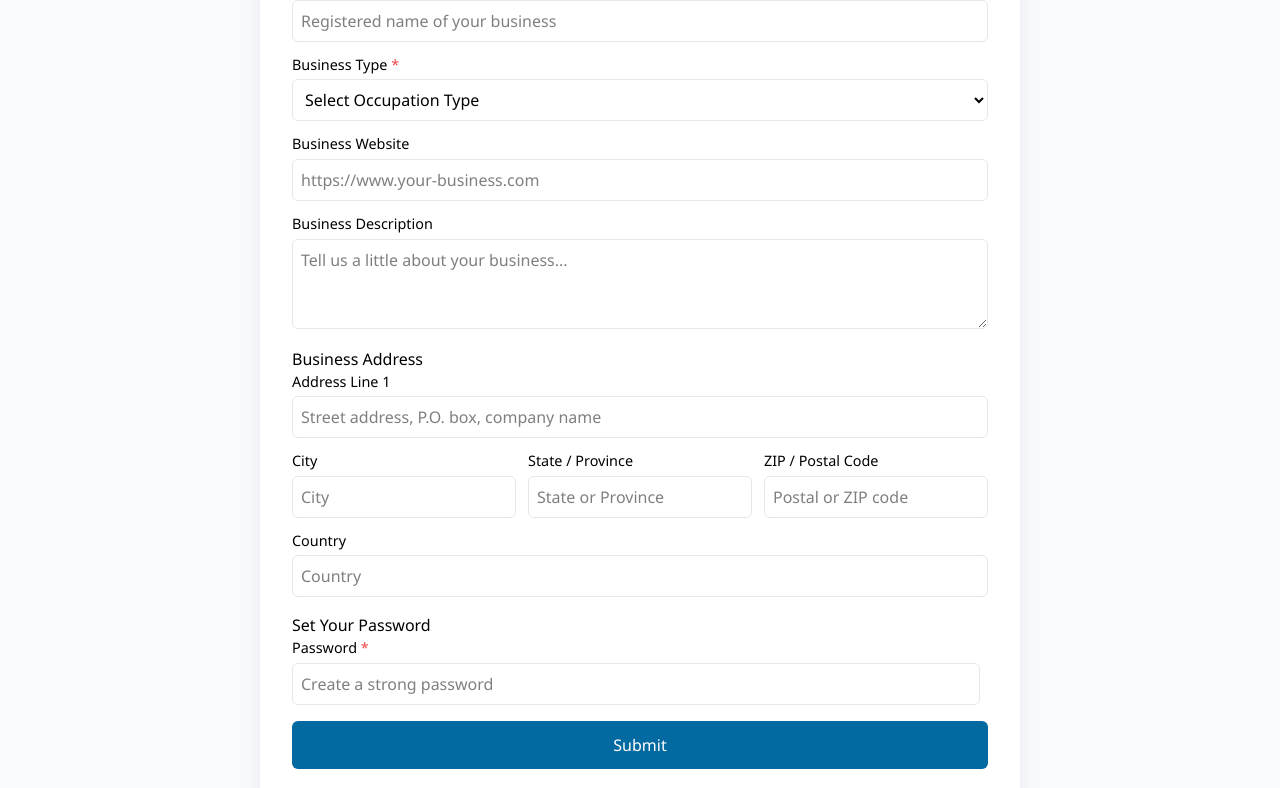
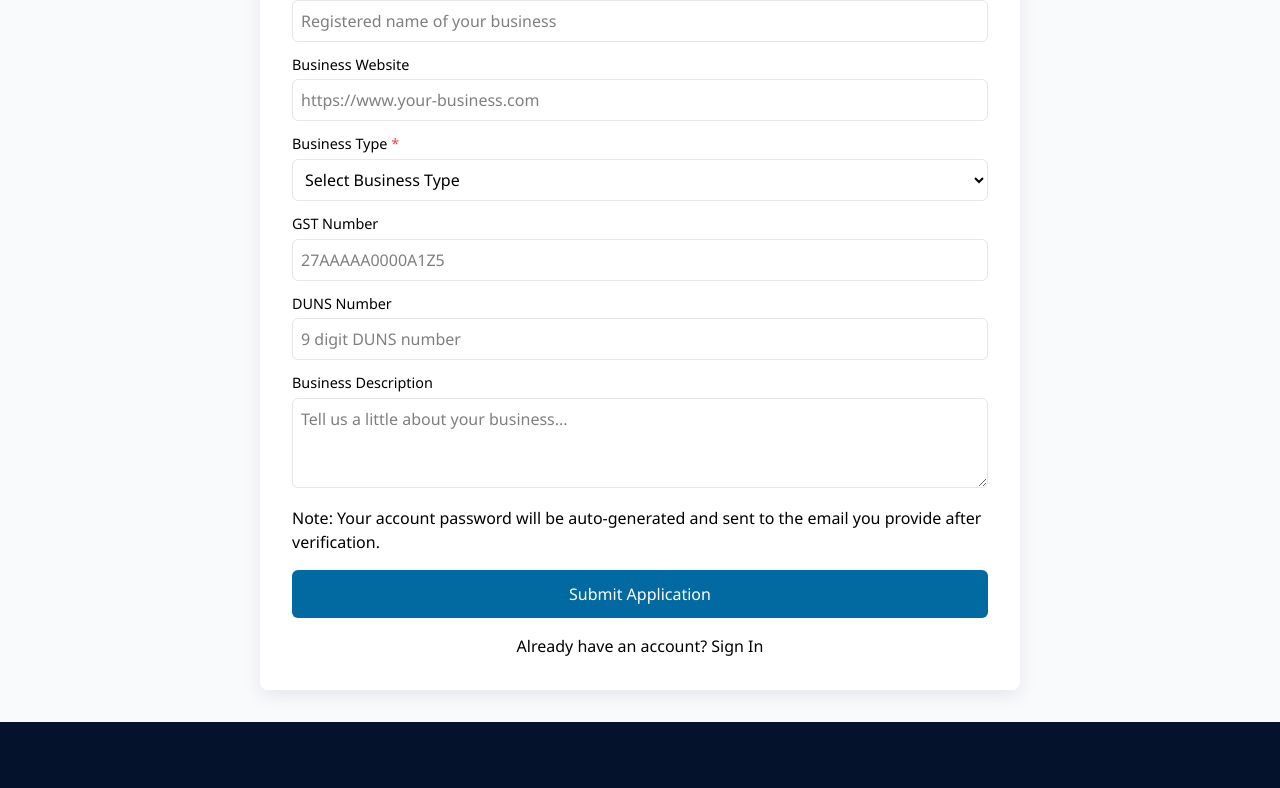
Before and after one commit to Mankuuu1405/BRD-website-main, a React (Vite) app: page /signup in a window 1280 px wide. Shown: the part 397-1185 px from the top of the page. Built offline with nearby package versions, Linux system fonts and the light colour scheme.

Commit message:
updated signup page

```diff
--- a/src/pages/DashboardLinks.jsx
+++ b/src/pages/DashboardLinks.jsx
@@ -3,8 +3,8 @@ import React from "react";
 const DashboardLinks = () => {
   return (
     <div className="flex h-screen mt-18">
-      {/* Sidebar */}
-      <div className="w-64 bg-[#034271] text-white p-6 space-y-4">
+      {/* Sidebar (sticky while scrolling) */}
+      <div className="w-64 bg-[#034271] text-white p-6 space-y-4 sticky top-0 self-start h-screen overflow-y-auto">
         <h2 className="text-xl font-bold mb-4">All Dashboards</h2>
 
         <nav className="space-y-3">
--- a/src/pages/Login.jsx
+++ b/src/pages/Login.jsx
@@ -76,6 +76,10 @@ const Login = () => {
           <i className="fas fa-sign-in-alt"></i>
           <h1>Welcome Back</h1>
           <p>Sign in to your account</p>
+          <p className="muted small">
+            Note: New tenant passwords are auto-generated and emailed after
+            sign-up verification.
+          </p>
         </div>
 
         <form onSubmit={handleSubmit}>
--- a/src/pages/SignUp.jsx
+++ b/src/pages/SignUp.jsx
@@ -12,7 +12,11 @@ const SignUp = () => {
     mobile_no: "",
     // Business Details
     business_name: "",
-    Business_type: "",
+    business_type: "",
+    business_pan: "",
+    owner_pan: "",
+    gst_number: "",
+    duns_number: "",
     business_website: "",
     business_description: "",
     // Business Address
@@ -28,17 +32,81 @@ const SignUp = () => {
   // State for loading and error handling
   const [loading, setLoading] = useState(false);
   const [error, setError] = useState("");
-  const [showPassword, setShowPassword] = useState(false);
+  // Onboarding step: 'apply' -> initial form, 'verify' -> enter code, 'success' -> completed
+  const [step, setStep] = useState("apply");
+  const [emailVerificationCode, setEmailVerificationCode] = useState("");
+  const [mobileVerificationCode, setMobileVerificationCode] = useState("");
+  const [verificationSentToEmail, setVerificationSentToEmail] = useState("");
+  const [verificationSentToMobile, setVerificationSentToMobile] = useState("");
 
   // Generic handler for input changes
   const handleChange = (e) => {
     const { name, value } = e.target;
+    let newValue = value;
+    // Normalize certain identifier fields
+    if (
+      name === "business_pan" ||
+      name === "owner_pan" ||
+      name === "gst_number"
+    ) {
+      newValue = value.toUpperCase();
+    }
+    if (name === "duns_number") {
+      // Allow only digits for DUNS
+      newValue = value.replace(/\D/g, "");
+    }
+
     setFormData((prevState) => ({
       ...prevState,
-      [name]: value,
+      [name]: newValue,
     }));
     // Clear error when user types
     if (error) setError("");
+  };
+
+  // Validate PAN, GST, and DUNS formats. Returns array of error messages (empty if valid)
+  const validateIdentifiers = (data) => {
+    const errors = [];
+    const panRegex = /^[A-Z]{5}[0-9]{4}[A-Z]$/i; // Indian PAN
+    const gstRegex = /^[0-9]{2}[A-Z]{5}[0-9]{4}[A-Z][1-9A-Z]Z[0-9A-Z]$/i; // GSTIN
+    const dunsRegex = /^\d{9}$/; // 9 digits
+
+    const bt = data.business_type;
+    if (bt === "Private Limited" || bt === "LLP") {
+      if (!data.business_pan || data.business_pan.trim() === "") {
+        errors.push("Business PAN is required for the selected business type.");
+      } else if (!panRegex.test(data.business_pan.toUpperCase())) {
+        errors.push(
+          "Business PAN format is invalid (expected: 5 letters, 4 digits, 1 letter)."
+        );
+      }
+    }
+
+    if (bt === "Proprietorship") {
+      if (!data.owner_pan || data.owner_pan.trim() === "") {
+        errors.push("Owner PAN is required for Proprietorship.");
+      } else if (!panRegex.test(data.owner_pan.toUpperCase())) {
+        errors.push(
+          "Owner PAN format is invalid (expected: 5 letters, 4 digits, 1 letter)."
+        );
+      }
+    }
+
+    if (data.gst_number && data.gst_number.trim() !== "") {
+      if (!gstRegex.test(data.gst_number.toUpperCase())) {
+        errors.push(
+          "GST Number format is invalid (expected 15 characters, e.g., 27AAAAA0000A1Z5)."
+        );
+      }
+    }
+
+    if (data.duns_number && data.duns_number.trim() !== "") {
+      if (!dunsRegex.test(data.duns_number)) {
+        errors.push("DUNS Number must be 9 digits.");
+      }
+    }
+
+    return errors;
   };
 
   // Handler for form submission
@@ -46,21 +114,37 @@ const SignUp = () => {
     e.preventDefault(); // Prevent the default form reload
     setLoading(true);
     setError("");
+    try {
+      if (step === "apply") {
+        // --- Simulate sending verification code ---
+        console.log("Submitting application:", formData);
+        // Simulate server validation
+        await new Promise((resolve) => setTimeout(resolve, 1200));
 
-    try {
-      // --- Replace this with your actual API call ---
-      console.log("Submitting Form Data:", formData);
+        if (!formData.business_name || !formData.email) {
+          throw new Error(
+            "Please provide required fields: Business Name and Email."
+          );
+        }
 
-      // Simulate API call
-      await new Promise((resolve) => setTimeout(resolve, 1500));
-
-      // Simulate a potential error (e.g., email already exists)
+        // Simulate duplicate check
         if (formData.email === "existing@test.com") {
           throw new Error("An account with this email already exists.");
         }
 
-      // On success: navigate to dashboards (or optionally to login)
-      navigate("/dashboards");
+        // Validate PAN / GST / DUNS formats before proceeding
+        const idErrors = validateIdentifiers(formData);
+        if (idErrors.length > 0) {
+          throw new Error(idErrors.join(" "));
+        }
+
+        // Pretend we sent a verification code to both email and mobile (if provided)
+        setVerificationSentToEmail(formData.email || "");
+        setVerificationSentToMobile(formData.mobile_no || "");
+        setStep("verify");
+      } else {
+        // If already in verification step, don't handle here
+      }
     } catch (err) {
       setError(
         err.message || "An unexpected error occurred. Please try again."
@@ -70,8 +154,54 @@ const SignUp = () => {
     }
   };
 
-  const togglePasswordVisibility = () => {
-    setShowPassword(!showPassword);
+  const handleVerify = async (e) => {
+    e.preventDefault();
+    setLoading(true);
+    setError("");
+    try {
+      // Simulate verification API
+      await new Promise((resolve) => setTimeout(resolve, 1000));
+      // NOTE: Temporarily bypassing strict verification so user can proceed.
+      // In real flow, validate `emailVerificationCode` and `mobileVerificationCode` with backend here.
+      console.log(
+        "Email code:",
+        emailVerificationCode,
+        "Mobile code:",
+        mobileVerificationCode
+      );
+      setStep("success");
+      // Optionally navigate to profile completion or dashboard
+      setTimeout(() => navigate("/dashboards"), 1000);
+    } catch (err) {
+      // Suppress verification failure message for now; log for debugging.
+      console.error(err);
+      setError("");
+    } finally {
+      setLoading(false);
+    }
+  };
+
+  const handleResend = async (channel = "email") => {
+    setLoading(true);
+    setError("");
+    try {
+      // Simulate resend to specific channel
+      await new Promise((resolve) => setTimeout(resolve, 800));
+      if (channel === "mobile") {
+        setError(
+          `Verification code resent to ${verificationSentToMobile || "mobile"}.`
+        );
+      } else {
+        setError(
+          `Verification code resent to ${verificationSentToEmail || "email"}.`
+        );
+      }
+    } catch (err) {
+      console.error(err);
+      setError("Unable to resend code. Try again later.");
+    } finally {
+      setLoading(false);
+    }
   };
 
   return (
@@ -83,17 +213,17 @@ const SignUp = () => {
           <p>Register your organization to get started</p>
         </div>
 
-        <form onSubmit={handleSubmit}>
+        <form onSubmit={step === "apply" ? handleSubmit : handleVerify}>
           {error && <div className="error-message">{error}</div>}
 
+          {step === "apply" && (
+            <>
               <div className="form-section">
                 <h2 className="section-title">
                   <i className="fas fa-user"></i> Primary Contact Information
                 </h2>
                 <div className="form-group">
-              <label htmlFor="contact_person">
-                Contact Person Name <span className="required">*</span>
-              </label>
+                  <label htmlFor="contact_person">Contact Person Name</label>
                   <input
                     type="text"
                     id="contact_person"
@@ -101,7 +231,6 @@ const SignUp = () => {
                     value={formData.contact_person}
                     onChange={handleChange}
                     placeholder="Full name of the primary contact"
-                required
                   />
                 </div>
                 <div className="form-row">
@@ -120,9 +249,7 @@ const SignUp = () => {
                     />
                   </div>
                   <div className="form-group">
-                <label htmlFor="mobile_no">
-                  Mobile Number <span className="required">*</span>
-                </label>
+                    <label htmlFor="mobile_no">Mobile Number</label>
                     <input
                       type="tel"
                       id="mobile_no"
@@ -130,7 +257,6 @@ const SignUp = () => {
                       value={formData.mobile_no}
                       onChange={handleChange}
                       placeholder="+1 234 567 8900"
-                  required
                     />
                   </div>
                 </div>
@@ -154,35 +280,7 @@ const SignUp = () => {
                     required
                   />
                 </div>
-            <div className="form-group">
-              <label htmlFor="occupation_type">
-                Business Type <span className="required">*</span>
-              </label>
-              <select
-                id="occupation_type"
-                name="occupation_type"
-                value={formData.occupation_type}
-                onChange={handleChange}
-                required
-              >
-                <option value="">Select Occupation Type</option>
-                <option value="retail">Retail</option>
-                <option value="manufacturing">Manufacturing</option>
-                <option value="services">Services</option>
-                <option value="technology">Technology</option>
-                <option value="healthcare">Healthcare</option>
-                <option value="education">Education</option>
-                <option value="finance">Finance</option>
-                <option value="real_estate">Real Estate</option>
-                <option value="construction">Construction</option>
-                <option value="hospitality">Hospitality</option>
-                <option value="transportation">Transportation</option>
-                <option value="agriculture">Agriculture</option>
-                <option value="other">Other</option>
-              </select>
-            </div>
 
-            {/* --- NEW FIELDS --- */}
                 <div className="form-group">
                   <label htmlFor="business_website">Business Website</label>
                   <input
@@ -194,8 +292,86 @@ const SignUp = () => {
                     placeholder="https://www.your-business.com"
                   />
                 </div>
+
                 <div className="form-group">
-              <label htmlFor="business_description">Business Description</label>
+                  <label htmlFor="business_type">
+                    Business Type <span className="required">*</span>
+                  </label>
+                  <select
+                    id="business_type"
+                    name="business_type"
+                    value={formData.business_type}
+                    onChange={handleChange}
+                    required
+                  >
+                    <option value="">Select Business Type</option>
+                    <option value="Private Limited">Private Limited</option>
+                    <option value="LLP">LLP</option>
+                    <option value="Proprietorship">Proprietorship</option>
+                  </select>
+                </div>
+
+                {(formData.business_type === "Private Limited" ||
+                  formData.business_type === "LLP") && (
+                  <div className="form-group">
+                    <label htmlFor="business_pan">Business PAN Number</label>
+                    <input
+                      type="text"
+                      id="business_pan"
+                      name="business_pan"
+                      value={formData.business_pan}
+                      onChange={handleChange}
+                      placeholder="ABCDE1234F"
+                      maxLength={10}
+                    />
+                  </div>
+                )}
+
+                {formData.business_type === "Proprietorship" && (
+                  <div className="form-group">
+                    <label htmlFor="owner_pan">Owner PAN Card</label>
+                    <input
+                      type="text"
+                      id="owner_pan"
+                      name="owner_pan"
+                      value={formData.owner_pan}
+                      onChange={handleChange}
+                      placeholder="ABCDE1234F"
+                      maxLength={10}
+                    />
+                  </div>
+                )}
+
+                <div className="form-group">
+                  <label htmlFor="gst_number">GST Number</label>
+                  <input
+                    type="text"
+                    id="gst_number"
+                    name="gst_number"
+                    value={formData.gst_number}
+                    onChange={handleChange}
+                    placeholder="27AAAAA0000A1Z5"
+                    maxLength={15}
+                  />
+                </div>
+
+                <div className="form-group">
+                  <label htmlFor="duns_number">DUNS Number</label>
+                  <input
+                    type="text"
+                    id="duns_number"
+                    name="duns_number"
+                    value={formData.duns_number}
+                    onChange={handleChange}
+                    placeholder="9 digit DUNS number"
+                    maxLength={9}
+                  />
+                </div>
+
+                <div className="form-group">
+                  <label htmlFor="business_description">
+                    Business Description
+                  </label>
                   <textarea
                     id="business_description"
                     name="business_description"
@@ -205,109 +381,121 @@ const SignUp = () => {
                     placeholder="Tell us a little about your business..."
                   ></textarea>
                 </div>
-            <h3 className="subsection-title">Business Address</h3>
+                <p className="muted">
+                  Note: Your account password will be auto-generated and sent to
+                  the email you provide after verification.
+                </p>
+              </div>
+
+              <button type="submit" className="register-btn" disabled={loading}>
+                {loading ? "Submitting..." : "Submit Application"}
+              </button>
+            </>
+          )}
+
+          {step === "verify" && (
+            <div className="form-section">
+              <h2 className="section-title">
+                <i className="fas fa-shield-alt"></i> Verify Your Contact
+              </h2>
+              <p>
+                We sent verification codes to the contacts you provided. Enter
+                them below to continue.
+              </p>
+
               <div className="form-group">
-              <label htmlFor="address_line1">Address Line 1</label>
+                <label htmlFor="verification_code_email">
+                  Email Verification Code
+                </label>
                 <input
                   type="text"
-                id="address_line1"
-                name="address_line1"
-                value={formData.address_line1}
-                onChange={handleChange}
-                placeholder="Street address, P.O. box, company name"
+                  id="verification_code_email"
+                  name="verification_code_email"
+                  value={emailVerificationCode}
+                  onChange={(e) => setEmailVerificationCode(e.target.value)}
+                  placeholder="Enter the 6-digit email code"
                 />
+                <div className="muted small">
+                  Sent to: <strong>{verificationSentToEmail || "-"}</strong>
                 </div>
-            <div className="form-row">
+                <button
+                  type="button"
+                  className="link-btn"
+                  onClick={() => handleResend("email")}
+                  disabled={loading}
+                >
+                  Resend Email Code
+                </button>
+              </div>
+
               <div className="form-group">
-                <label htmlFor="city">City</label>
+                <label htmlFor="verification_code_mobile">
+                  Mobile Verification Code
+                </label>
                 <input
                   type="text"
-                  id="city"
-                  name="city"
-                  value={formData.city}
-                  onChange={handleChange}
-                  placeholder="City"
+                  id="verification_code_mobile"
+                  name="verification_code_mobile"
+                  value={mobileVerificationCode}
+                  onChange={(e) => setMobileVerificationCode(e.target.value)}
+                  placeholder="Enter the 6-digit mobile code"
                 />
+                <div className="muted small">
+                  Sent to: <strong>{verificationSentToMobile || "-"}</strong>
                 </div>
-              <div className="form-group">
-                <label htmlFor="state">State / Province</label>
-                <input
-                  type="text"
-                  id="state"
-                  name="state"
-                  value={formData.state}
-                  onChange={handleChange}
-                  placeholder="State or Province"
-                />
-              </div>
-              <div className="form-group">
-                <label htmlFor="postal_code">ZIP / Postal Code</label>
-                <input
-                  type="text"
-                  id="postal_code"
-                  name="postal_code"
-                  value={formData.postal_code}
-                  onChange={handleChange}
-                  placeholder="Postal or ZIP code"
-                />
-              </div>
-            </div>
-            <div className="form-group">
-              <label htmlFor="country">Country</label>
-              <input
-                type="text"
-                id="country"
-                name="country"
-                value={formData.country}
-                onChange={handleChange}
-                placeholder="Country"
-              />
-            </div>
-            {/* --- END OF NEW FIELDS --- */}
+                <button
+                  type="button"
+                  className="link-btn"
+                  onClick={() => handleResend("mobile")}
+                  disabled={loading}
+                >
+                  Resend Mobile Code
+                </button>
               </div>
 
-          <div className="form-section">
-            <h2 className="section-title">
-              <i className="fas fa-lock"></i> Set Your Password
-            </h2>
-            <div className="form-group">
-              <label htmlFor="password">
-                Password <span className="required">*</span>
-              </label>
-              <div className="password-input-wrapper">
-                <input
-                  type={showPassword ? "text" : "password"}
-                  id="password"
-                  name="password"
-                  value={formData.password}
-                  onChange={handleChange}
-                  placeholder="Create a strong password"
-                  required
-                />
+              <div className="form-row">
+                <button
+                  type="submit"
+                  className="register-btn"
+                  disabled={loading}
+                >
+                  {loading ? "Verifying..." : "Verify"}
+                </button>
                 <button
                   type="button"
-                  className="password-toggle"
-                  onClick={togglePasswordVisibility}
-                  aria-label={showPassword ? "Hide password" : "Show password"}
+                  className="link-btn"
+                  onClick={() => setStep("apply")}
                 >
-                  <i
-                    className={`fas ${
-                      showPassword ? "fa-eye-slash" : "fa-eye"
-                    }`}
-                  ></i>
+                  Edit Details
                 </button>
               </div>
             </div>
+          )}
+
+          {step === "success" && (
+            <div className="form-section">
+              <h2 className="section-title">
+                <i className="fas fa-check-circle"></i> Verification Successful
+              </h2>
+              <p>
+                Your account has been created. A temporary password has been
+                sent to your email. You will be redirected shortly.
+              </p>
+              <div className="form-row">
+                <Link to="/login" className="link-btn">
+                  Go to Sign In
+                </Link>
               </div>
+            </div>
+          )}
 
-          <button type="submit" className="register-btn" disabled={loading}>
-            {loading ? "Registering..." : "Submit"}
-          </button>
+          {step !== "success" && (
             <div className="form-footer">
               <p>
                 Already have an account? <Link to="/login">Sign In</Link>
               </p>
             </div>
+          )}
         </form>
       </div>
     </div>
```
Lines whose indentation alone changed are shown as unchanged.
